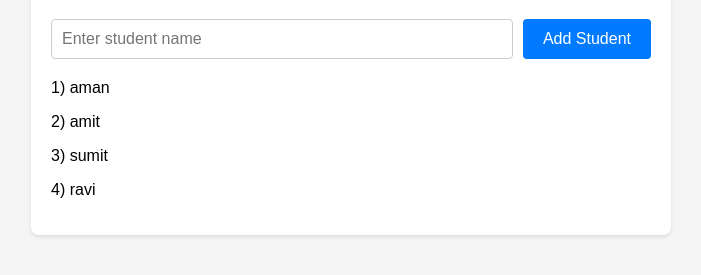
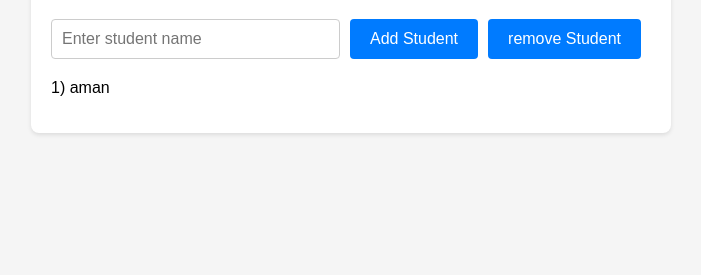
Before and after one commit to aman85662/student-book, a plain HTML site: page index.html in a window 1280 px wide. Shown: the part 101-376 px from the top of the page, without its empty margins (289-990 px from the left). Drawn offline with Linux system fonts and the light colour scheme.

Commit message:
remove functionality adeed

```diff
--- a/index.html
+++ b/index.html
@@ -11,7 +11,8 @@
         <h1>Student Record</h1>
         <form id="studentForm">
             <input type="text" id="studentName" placeholder="Enter student name" required>
-            <button type="submit" onclick="addStudents()" ondblclick="">Add Student</button>
+            <button type="submit" onclick="addStudents()">Add Student</button>
+            <button type="submit"  onclick="removeStudent">remove Student</button>
         </form>
         <div id="record"></div>
     </div>
--- a/script.js
+++ b/script.js
@@ -1,4 +1,4 @@
-const students= ["aman", "amit", "sumit", "ravi"];
+const students= ["aman"];
 
 
 function displayStudents() {
@@ -9,10 +9,17 @@ function displayStudents() {
     }
 }
 displayStudents();
+const studentInput= document.getElementById("studentName");
 function addStudents(){
     const studentInput= document.getElementById("studentName");
     students.push(studentInput.value);
     studentInput.value = "";
    displayStudents();
   }
-displayStudents();
+
+  function removeStudent(){
+   const studentIndex = students.indexOf(studentInput.value);
+   students.splice(studentIndex,1);
+   studentInput.value = "";
+    displayStudents();
+    }
--- a/styles.css
+++ b/styles.css
@@ -42,6 +42,7 @@ form button {
     border: none;
     border-radius: 4px;
     cursor: pointer;
+    margin-right: 10px;
 }
 
 form button:hover {
```
